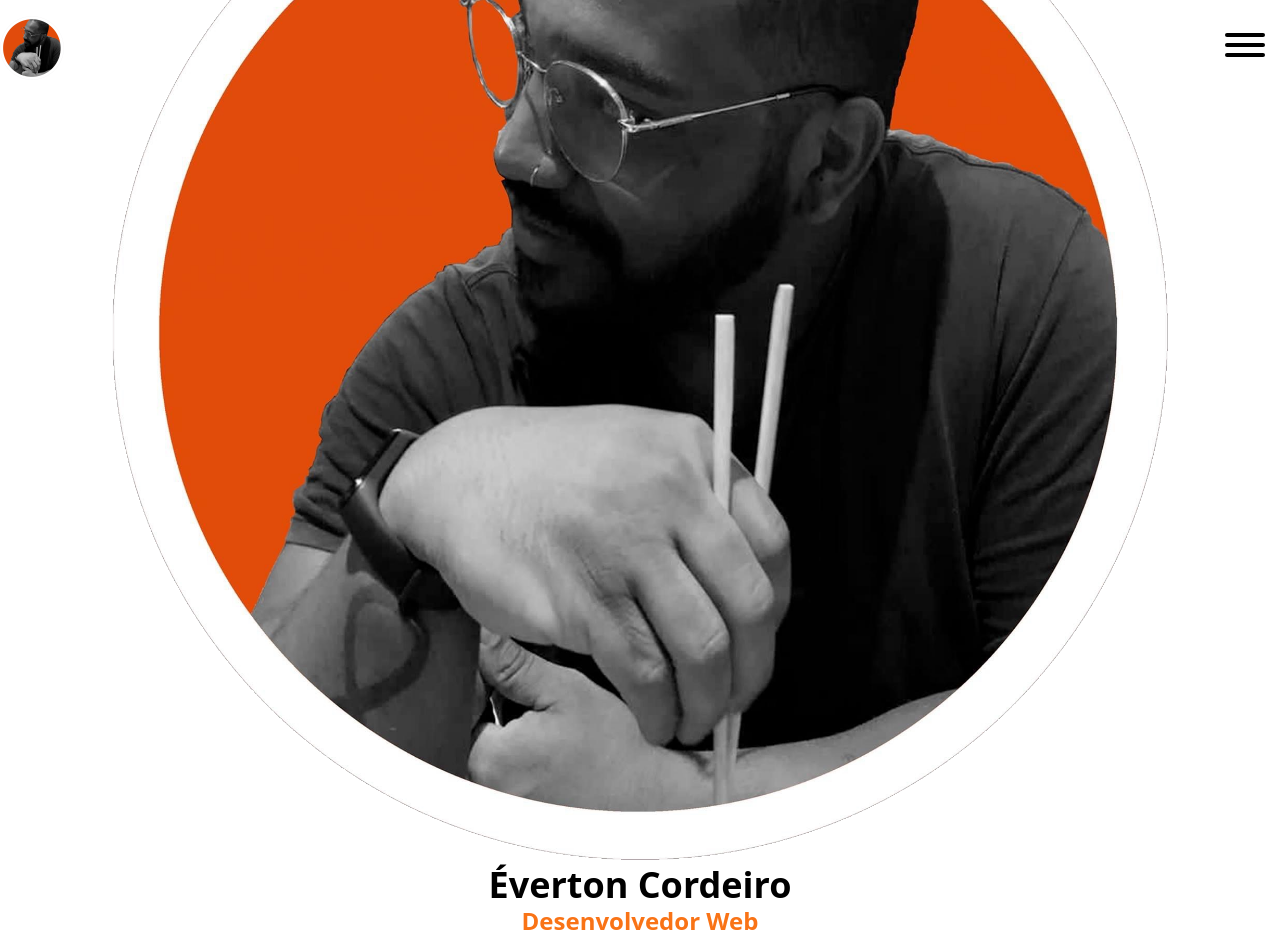
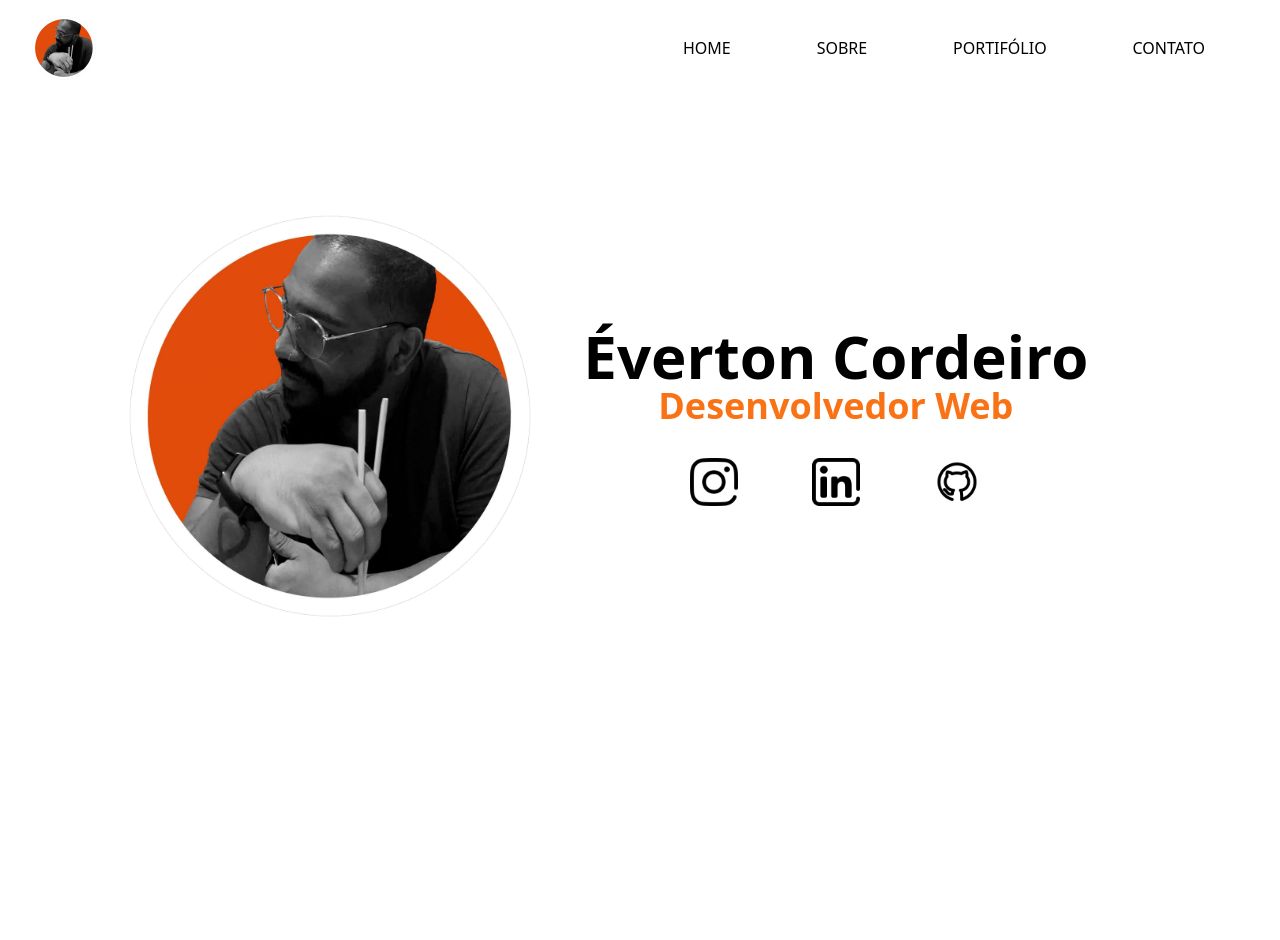
Before and after one commit to EvertonCordeiro1994/portfoliotailwindcss, a website: page index.html in a window 1280 px wide. Shown: the top 940 px of the page. After the commit the page ends 816 px from the top, so only its background shows below. Drawn offline with nearby package versions, Linux system fonts and the light colour scheme.

Commit message:
att foto readme

```diff
--- a/index.html
+++ b/index.html
@@ -13,19 +13,19 @@
 
 <body>
     <header class="flex justify-center px-4 mt-4 ">
-        <div class="w-full flex justify-between items-center fixed">
+        <div class="w-[95%] flex justify-between items-center fixed bg-white">
             <img src="./images/pics/profile.png" alt="logo" class="w-16 h-16">
 
-            <nav>
-                <div class="hidden">
-                    <ul>
-                        <li>HOME</li>
-                        <li>SOBRE</li>
-                        <li>PORTIFÓLIO</li>
-                        <li>CONTATO</li>
+            <nav class="lg:w-2/4">
+                <div class="hidden lg:flex lg:w-full ">
+                    <ul class="w-full flex justify-around">
+                        <li class="hover:underline">HOME</li>
+                        <li class="hover:underline">SOBRE</li>
+                        <li class="hover:underline">PORTIFÓLIO</li>
+                        <li class="hover:underline">CONTATO</li>
                     </ul>
                 </div>
-                <div>
+                <div class="lg:hidden">
                     <button class="hamburger hamburger--collapse " type="button">
                         <span class="hamburger-box">
                             <span class="hamburger-inner"></span>
@@ -37,20 +37,25 @@
     </header>
 
     <main class="flex flex-col">
-        <section id="home" class="flex flex-col items-center justify-center w-screen h-screen">
-            <img src="./images/pics/profile.png" alt="foto preta e branca com fundo laranja" class="w-5/6 rounded-xl">
-            <h1 class="text-4xl font-black">Éverton Cordeiro</h1>
-            <h2 class="text-2xl font-bold text-orange-500">Desenvolvedor Web</h2>
-            <div id="social_medias" class="flex justify-around w-4/5 mt-8">
+        <section id="home" class="flex flex-col lg:flex-row items-center justify-center w-[99%] h-screen lg:p-32 ">
+
+            <img src="./images/pics/profile.png" alt="foto preta e branca com fundo laranja" class="w-5/6 lg:w-2/5 rounded-xl">
+
+            <div class="flex flex-col justify-center items-center w-full ">
+
+                <h1 class="text-4xl lg:text-6xl font-black">Éverton Cordeiro</h1>
+                <h2 class="text-2xl lg:text-4xl font-bold text-orange-500">Desenvolvedor Web</h2>
+                <div id="social_medias" class="flex justify-around w-4/5 lg:w-3/5 mt-8">
                     <a href="https://www.instagram.com/codebyevertoncordeiro">
-                    <img src="./images/social_media/logo_instagram.png" alt="logo instagram" class="w-16">
+                        <img src="./images/social_media/logo_instagram.png" alt="logo instagram" class="w-16 lg:w-12 chorme-icon">
                     </a>
                     <a href="https://www.linkedin.com/in/evertoncordeiro1994/">
-                    <img src="./images/social_media/logo_linkedin.png" alt="logo linkedin" class="w-16">
+                        <img src="./images/social_media/logo_linkedin.png" alt="logo linkedin" class="w-16 lg:w-12 chorme-icon">
                     </a>
                     <a href="https://github.com/EvertonCordeiro1994">
-                    <img src="./images/social_media/logo_github.png" alt="logo github" class="w-16">
+                        <img src="./images/social_media/logo_github.png" alt="logo github" class="w-16 lg:w-12 chorme-icon">
                     </a>
+                </div>
             </div>
         </section>
     </main>
--- /dev/null
+++ b/styles/mediaquery.css
@@ -0,0 +1,15 @@
+@media (width: 425px) {
+    .chrome{
+        padding: 4rem;
+    }
+
+    .chrome-margin{
+        margin-top: 4rem;
+    }
+
+    .chorme-icon{
+        margin-top: -4rem;
+        width: 2rem;
+    }
+
+}
```
Also changed, not shown: README.md, images/print/Macbook-Air.png (added), images/print/mac_e_iphone.png (added), src/output.css. Lines whose indentation alone changed are shown as unchanged.
